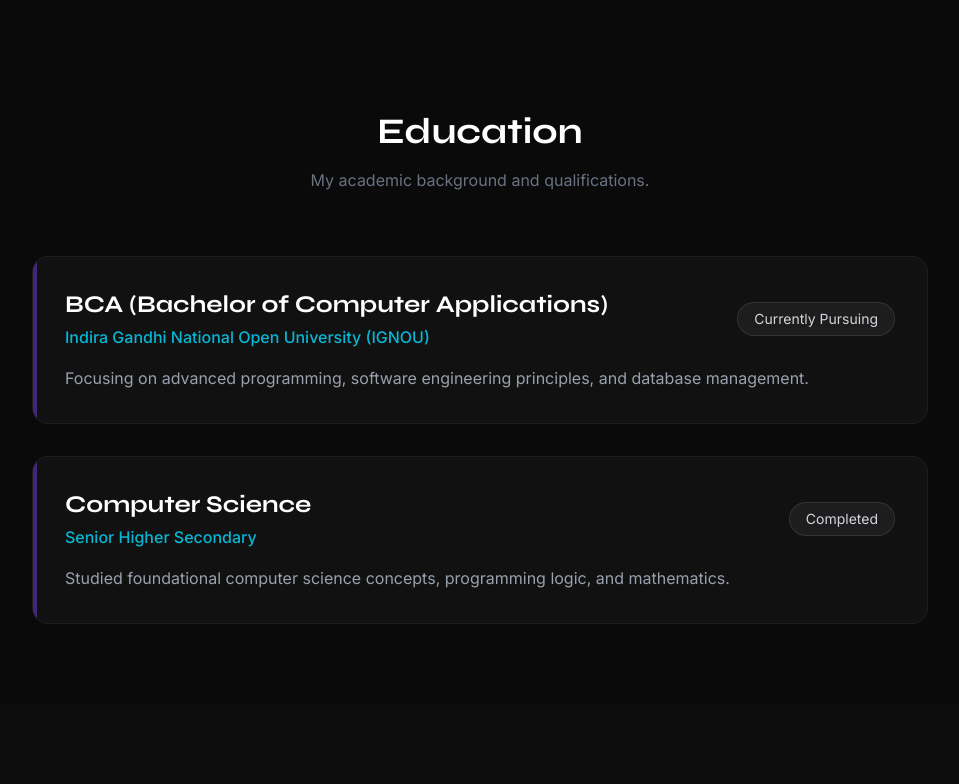
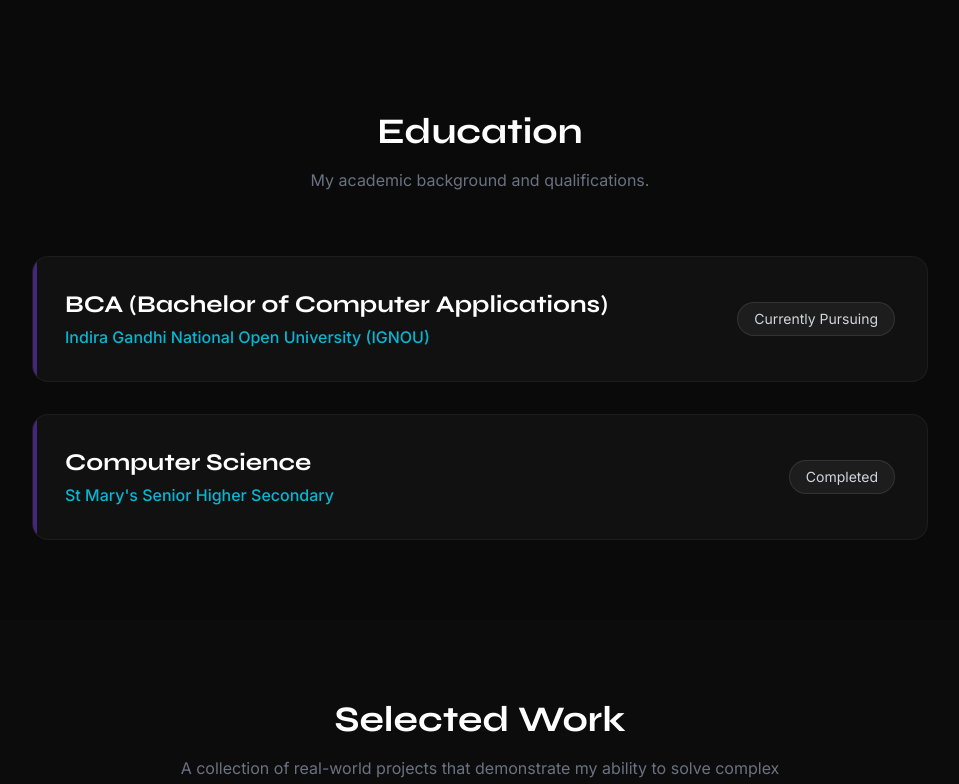
Before and after one commit to MuhammedSyamS/Mern-Stack-Engineer, a React (Vite) app: page / in a window 1280 px wide. Shown: the part 2000-2784 px from the top of the page, without its empty margins (160-1119 px from the left). Built offline with nearby package versions, Linux system fonts and the light colour scheme.

Commit message:
fix: update education details

```diff
--- a/src/components/Education.jsx
+++ b/src/components/Education.jsx
@@ -5,14 +5,12 @@
   {
     degree: 'BCA (Bachelor of Computer Applications)',
     institution: 'Indira Gandhi National Open University (IGNOU)',
-    status: 'Currently Pursuing',
-    description: 'Focusing on advanced programming, software engineering principles, and database management.'
+    status: 'Currently Pursuing'
   },
   {
     degree: 'Computer Science',
-    institution: 'Senior Higher Secondary',
-    status: 'Completed',
-    description: 'Studied foundational computer science concepts, programming logic, and mathematics.'
+    institution: "St Mary's Senior Higher Secondary",
+    status: 'Completed'
   }
 ];
 
@@ -41,7 +39,7 @@
               className="glass-card p-8 border-white/5 hover:border-brand-primary/30 transition-colors relative overflow-hidden group"
             >
               <div className="absolute top-0 left-0 w-1 h-full bg-brand-primary/50 group-hover:bg-brand-primary transition-colors"></div>
-              <div className="flex flex-col md:flex-row md:items-center justify-between mb-4 gap-4">
+              <div className="flex flex-col md:flex-row md:items-center justify-between gap-4">
                 <div>
                   <h3 className="text-2xl font-bold text-white mb-1">{item.degree}</h3>
                   <p className="text-brand-secondary font-medium">{item.institution}</p>
@@ -50,9 +48,11 @@
                   {item.status}
                 </span>
               </div>
-              <p className="text-gray-400 leading-relaxed">
-                {item.description}
-              </p>
+              {item.description && (
+                <p className="text-gray-400 leading-relaxed mt-4">
+                  {item.description}
+                </p>
+              )}
             </motion.div>
           ))}
         </div>
```
